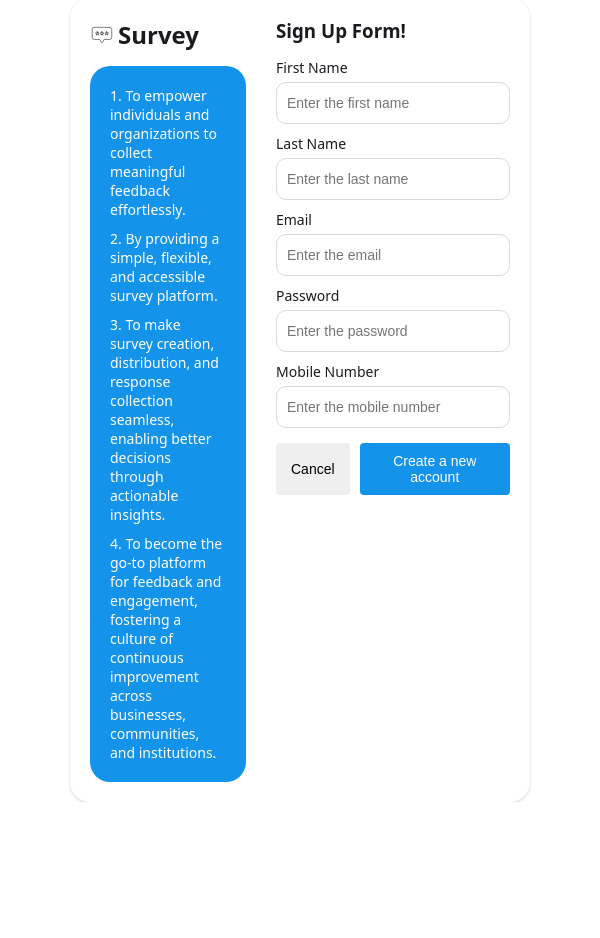
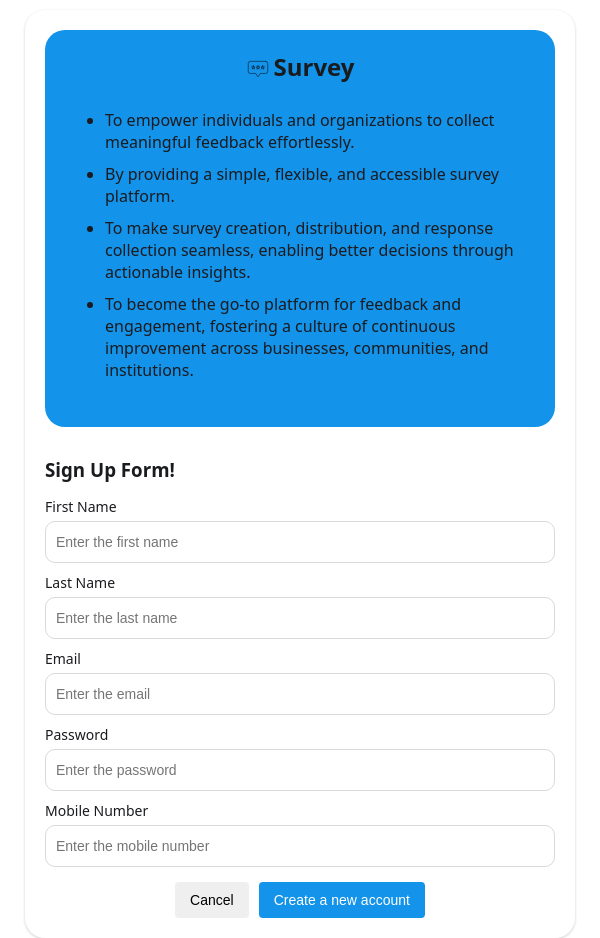
Before and after one commit to Priya-Dharshini-G/survey-management-system, an Angular app in the folder survey/: page /sign-up in a window 600 px wide. Before the commit the page ends 802 px from the top, so only its background shows below. Built offline with nearby package versions, Linux system fonts and the light colour scheme.

Commit message:
Changes in layout

```diff
--- a/survey/src/app/auth/components/forgot-password/forgot-password.html
+++ b/survey/src/app/auth/components/forgot-password/forgot-password.html
@@ -1,5 +1,5 @@
-<div class="flex flex-items-center flex-content-center height-100">
-  <div class="flex flex-column gap-15 box-shadow rounded-20 p-20 width-40">
+<div class="flex flex-column flex-items-center flex-content-center height-100">
+  <div class="flex flex-column gap-15 box-shadow rounded-20 p-20 card-width">
     <h3 class="no-margin">Forgot Password</h3>
 
     <form class="flex flex-column gap-10">
--- a/survey/src/app/auth/components/forgot-password/forgot-password.sass
+++ b/survey/src/app/auth/components/forgot-password/forgot-password.sass
@@ -0,0 +1,10 @@
+.card-width
+    width: 40%
+
+@media screen and (min-width:600px) and (max-width:916px)
+    .card-width
+        width: 60%
+
+@media screen and (max-width:600px)
+    .card-width
+        width: 80%
--- a/survey/src/app/auth/components/login/login.html
+++ b/survey/src/app/auth/components/login/login.html
@@ -1,5 +1,5 @@
-<div class="flex flex-items-center flex-content-center height-100">
-  <div class="flex flex-column gap-15 box-shadow rounded-20 p-20 width-40">
+<div class="flex flex-column flex-items-center flex-content-center height-100">
+  <div class="flex flex-column gap-15 box-shadow rounded-20 p-20 login-card-width">
     <div class="flex flex-items-center flex-content-center gap-4 pointer">
       <svg
         xmlns="http://www.w3.org/2000/svg"
--- a/survey/src/app/auth/components/login/login.sass
+++ b/survey/src/app/auth/components/login/login.sass
@@ -0,0 +1,10 @@
+.login-card-width
+    width: 40%
+
+@media screen and (min-width:600px) and (max-width:916px)
+    .login-card-width
+        width: 60%
+
+@media screen and (max-width:600px)
+    .login-card-width
+        width: 80%
--- a/survey/src/app/auth/components/signup/signup.html
+++ b/survey/src/app/auth/components/signup/signup.html
@@ -1,7 +1,8 @@
-<div class="flex flex-column flex-items-center flex-content-center height-100">
-  <div class="flex gap-30 box-shadow rounded-20 p-20 width-70">
-    <div class="flex flex-column gap-15 flex-40">
-      <div class="flex gap-4">
+<div class="signup-container height-100">
+  <div class="signup-card gap-30 box-shadow rounded-20 p-20">
+    <div class="flex flex-column gap-15 flex-50">
+      <div class="flex flex-column gap-10 flex-grow-1 primary-bg p-20 rounded-20">
+        <div class="flex gap-4 flex-items-center flex-content-center">
           <svg
             xmlns="http://www.w3.org/2000/svg"
             width="24"
@@ -26,25 +27,24 @@
           </svg>
           <h2 class="no-margin">Survey</h2>
         </div>
-      <div
-        class="flex flex-column gap-10 flex-grow-1 primary-bg text-white font-14 p-20 rounded-20"
-      >
-        <p>
-          1. To empower individuals and organizations to collect meaningful feedback effortlessly.
-        </p>
-        <p>2. By providing a simple, flexible, and accessible survey platform.</p>
-        <p>
-          3. To make survey creation, distribution, and response collection seamless, enabling
-          better decisions through actionable insights.
-        </p>
-        <p>
-          4. To become the go-to platform for feedback and engagement, fostering a culture of
+        <ul>
+          <li class="mb-10">
+            To empower individuals and organizations to collect meaningful feedback effortlessly.
+          </li>
+          <li class="mb-10">By providing a simple, flexible, and accessible survey platform.</li>
+          <li class="mb-10">
+            To make survey creation, distribution, and response collection seamless, enabling better
+            decisions through actionable insights.
+          </li>
+          <li class="mb-10">
+            To become the go-to platform for feedback and engagement, fostering a culture of
             continuous improvement across businesses, communities, and institutions.
-        </p>
+          </li>
+        </ul>
       </div>
     </div>
 
-    <div class="flex flex-column gap-15 flex-60">
+    <div class="flex flex-column gap-15 flex-50">
       <h3 class="no-margin">Sign Up Form!</h3>
       <form [formGroup]="signupForm" class="flex flex-column gap-10">
         <div class="flex flex-column gap-5">
--- a/survey/src/app/auth/components/signup/signup.sass
+++ b/survey/src/app/auth/components/signup/signup.sass
@@ -0,0 +1,17 @@
+.signup-container
+    display: flex
+    flex-direction: column
+    align-items: center
+    justify-content: center
+
+.signup-card
+    display: flex
+    width: 75%
+    margin: 10px
+
+@media screen and (max-width: 916px)
+    .signup-container
+        justify-content: start
+    .signup-card
+        flex-direction: column
+        width: 85%
--- a/survey/src/app/component/groups-setting/groups-setting.html
+++ b/survey/src/app/component/groups-setting/groups-setting.html
@@ -16,7 +16,7 @@
   } @else {
     <div class="flex flex-wrap gap-20 mx-15">
       @for (item of groupDetails(); track item) {
-        <div class="flex flex-column gap-10 card">
+        <div class="flex flex-column gap-10 group-card">
           <div class="flex flex-content-between flex-items-center">
             <div class="flex flex-column">
               <p class="font-15 bold">{{ item.name }}</p>
--- a/survey/src/app/component/groups-setting/groups-setting.sass
+++ b/survey/src/app/component/groups-setting/groups-setting.sass
@@ -0,0 +1,14 @@
+.group-card
+    padding: 16px
+    box-shadow: 0px 1px 3px 0px #cfcfcf
+    border: 1px solid #cfcfcf
+    border-radius: 5px
+    width: 25%
+
+@media screen and (min-width:600px) and (max-width:916px)
+    .group-card
+        width: 40%
+
+@media screen and (max-width:600px)
+    .group-card
+        width: 100%
--- a/survey/src/app/component/survey-categories/survey-categories.html
+++ b/survey/src/app/component/survey-categories/survey-categories.html
@@ -14,7 +14,10 @@
   @if (!pageLoader()) {
     <div class="flex flex-wrap gap-20 mt-20">
       @for (item of categories(); track item; let i = $index) {
-        <div class="flex flex-column gap-10 pointer card" (click)="navigateCategory(item.id)">
+        <div
+          class="flex flex-column gap-10 pointer category-card"
+          (click)="navigateCategory(item.id)"
+        >
           <div class="flex flex-items-center gap-4">
             <svg class="svg-icon">
               <use
@@ -35,7 +38,7 @@
       @if (customCategories().length) {
         <div class="flex flex-wrap gap-20">
           @for (item of customCategories(); track item; let i = $index) {
-            <div class="flex flex-column gap-10 pointer card">
+            <div class="flex flex-column gap-10 pointer category-card">
               <div class="flex flex-content-between">
                 <div class="flex flex-items-center gap-4">
                   <svg class="svg-icon">
--- a/survey/src/app/component/survey-categories/survey-categories.sass
+++ b/survey/src/app/component/survey-categories/survey-categories.sass
@@ -1,3 +1,18 @@
 .svg-icon
     width:24px
     height:24px
+
+.category-card
+    padding: 16px
+    box-shadow: 0px 1px 3px 0px #cfcfcf;
+    border: 1px solid #cfcfcf
+    border-radius: 5px
+    width: 25%
+
+@media screen and (min-width:600px) and (max-width:916px)
+    .category-card
+        width: 40%
+
+@media screen and (max-width:600px)
+    .category-card
+        width: 100%
--- a/survey/src/app/component/survey-list/survey-list.html
+++ b/survey/src/app/component/survey-list/survey-list.html
@@ -26,10 +26,10 @@
               <img src="/no-data.png" width="200" height="200" class="rounded-50" />
               <p>No survey created yet!</p>
             </div>
-          } @else {
+          } @else if (!pageLoader()) {
             <div class="flex flex-wrap gap-20 p-30">
               @for (item of survey(); track item.id) {
-                <div class="flex flex-column gap-10 card">
+                <div class="flex flex-column gap-10 survey-card">
                   <div class="flex flex-content-between flex-items-center">
                     <div class="flex flex-column">
                       <p class="font-15 bold">{{ item.name }}</p>
--- a/survey/src/app/component/survey-list/survey-list.sass
+++ b/survey/src/app/component/survey-list/survey-list.sass
@@ -18,3 +18,18 @@
   white-space: nowrap
   overflow: hidden
   text-overflow: ellipsis
+
+.survey-card
+    padding: 16px
+    box-shadow: 0px 1px 3px 0px #cfcfcf
+    border: 1px solid #cfcfcf
+    border-radius: 5px
+    width: 25%
+
+@media screen and (min-width:600px) and (max-width:916px)
+    .survey-card
+        width: 40%
+
+@media screen and (max-width:600px)
+    .survey-card
+        width: 100%
```
Lines whose indentation alone changed are shown as unchanged.
